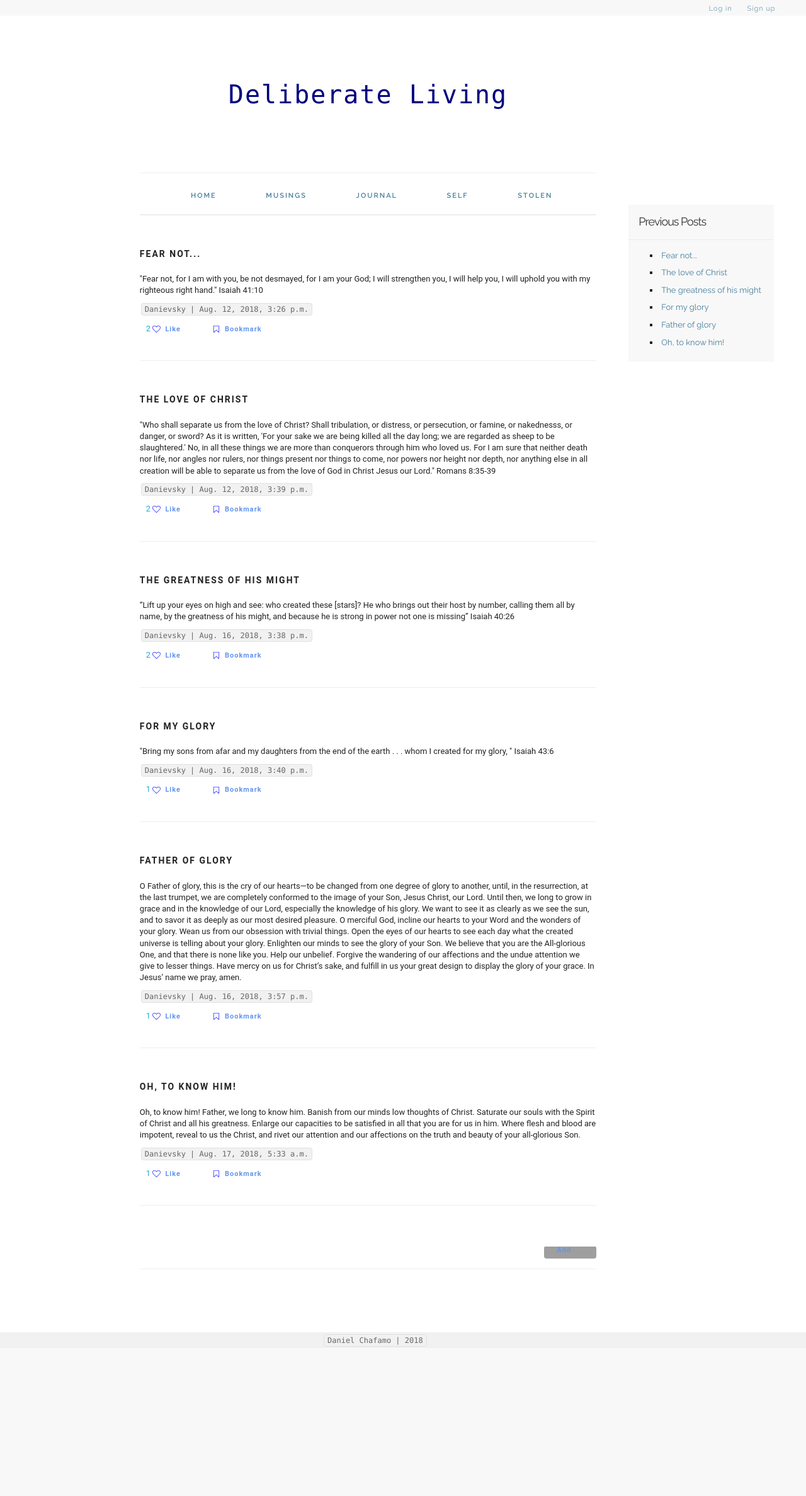
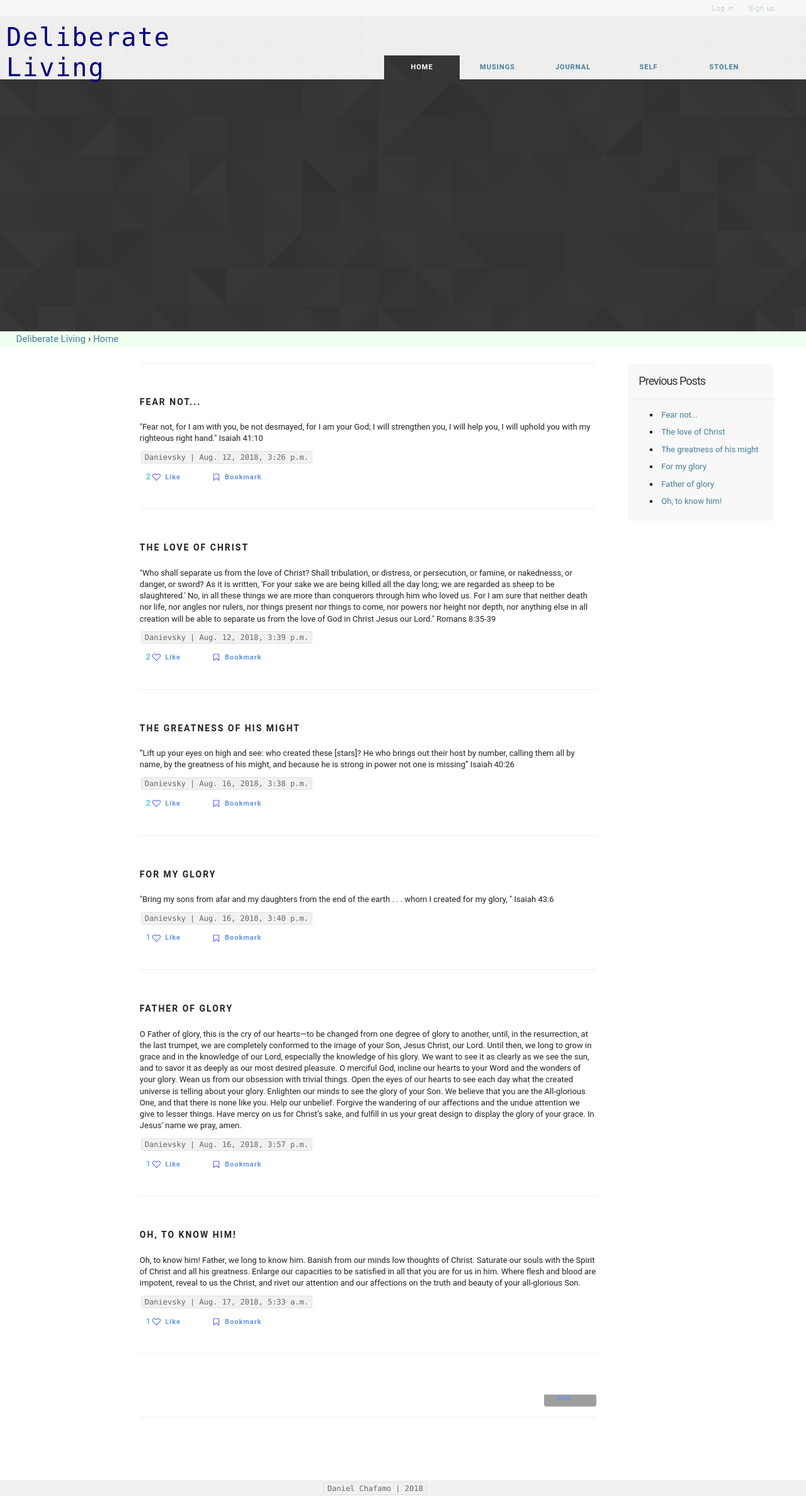
Before and after one commit to DanielChafamo/HASALUMS, a Django app: page /home/ in a window 1280 px wide; the page is wider, and only the part inside the window is pictured. Shown: that part at 63% size. Before the commit the page ends 2138 px from the top of that part, so only its background shows below. Run offline with Django 3.2, Linux system fonts and the light colour scheme; data comes from the database, SQL or seed files in the repository; both versions use the stored data as it was after the commit; parts of the project's set-up code (start-up, migrations or seed data) failed here and were passed over; some libraries are stand-ins or nearby versions; grey boxes are pictures that could not be loaded.

Commit message:
added breadcrums and landing page nav

```diff
--- a/Cogito/static/Cogito/css/custom.css
+++ b/Cogito/static/Cogito/css/custom.css
@@ -1,10 +1,21 @@
-.container {
-  max-width: 800px;
+.blackboard {
+  background: url('../img/bg4.png');
+  height: 40rem;
+  width: 100%;
 }
 
-.header {
-  margin-top: 6rem;
-  text-align: center;
+.breadcrums {
+  font-family: "Roboto", "Lucida Grande", Verdana, Arial, sans-serif;
+  background: honeydew;
+  padding-left: 2%;
+}
+
+.pagecrums {
+/*  font-family: "Roboto", "Lucida Grande", Verdana, Arial, sans-serif;
+  background: honeydew;
+  padding-left: 2%;
+  height:800px;
+  width:100%;*/
 }
 
 .value-prop {
@@ -169,19 +141,30 @@
 /* Larger than tablet */
 @media (min-width: 750px) {
   /* Navbar */
+  .title {
+    letter-spacing: .2rem;
+    color: navy;
+    font-family: monospace;
+    font-size: 4.0rem;
+    font-weight: 100;
+    float: left;
+    padding-right: 400px;
+    padding-top: 10px;
+    width: 200px;
+  }
+
   .navbar + .docs-section {
     border-top-width: 0;
   }
 
+
   .navbar,
   .navbar-spacer {
+    margin-top: 25px;
     display: block;
-    padding-left: 7.5%;
-    width: 92.5%;
-    height: 6.5rem;
-    background: #fff;
+    height: 10rem;
     z-index: 99;
-    border-top: 1px solid #eee;
+    background: url('../img/sos.png');
     border-bottom: 1px solid #eee;
   }
 
@@ -196,118 +179,47 @@
   .navbar-list {
     list-style: none;
     margin-bottom: 0;
+    padding-top:50px;
   }
 
   .navbar-item {
+    min-width: 67px;
     position: relative;
     float: left;
     margin-bottom: 0;
+    text-align: center;
   }
 
+
   .navbar-link {
-    text-transform: uppercase;
-    font-size: 11px;
-    font-weight: 600;
-    letter-spacing: .2rem;
-    margin-right: 35px;
-    text-decoration: none;
-    line-height: 6.5rem;
-    color: #222;
+    width: 120px;
+    margin-bottom: 0;
+    border-radius: 0;
+    border: none;
+    margin-top: 11%;
+  }
+
+  .navbar-link:focus {
+    color: #FFF;
+    background: url('../img/bg4.png');
+  }
+
+  .navbar-link:hover {
+    color: #FFF;
+    background: url('../img/bg4.png');
   }
 
   .navbar-link.active {
-    color: #33C3F0;
+    color: #FFF;
+    background: url('../img/bg4.png');
   }
 
-  .has-docked-nav .navbar {
+  .has-docked-crum .breadcrums {
     position: fixed;
     top: 25px;
-    left: -10px;
-    padding-left: 0%;
     width: 100%;
   }
 
-  .has-docked-nav .navbar-spacer {
-    display: block;
-  }
-
-  .has-docked-nav .navbar > .container {
-    width: 80%;
-  }
-
-  /* alternative */
-/*  body {
-    background: #f8f8f8;
-  }
-
-  .seven.columns {
-    background: white;
-    padding: 3%;
-  }
-
-  .navbar + .docs-section {
-    border-top-width: 0;
-  }
-
-  .navbar,
-  .navbar-spacer {
-    display: block;
-    padding-left: 7.5%;
-    width: 92.5%;
-    height: 6.5rem;
-    background: #fff;
-    z-index: 99;
-    border-top: 1px solid #eee;
-    border-bottom: 1px solid #eee;
-  }
-
-  .navbar-spacer {
-    display: none;
-  }
-
-  .navbar > .container {
-    width: 100%;
-  }
-
-  .navbar-list {
-    list-style: none;
-    margin-bottom: 0;
-  }
-
-  .navbar-item {
-    position: relative;
-    float: left;
-    margin-bottom: 0;
-  }
-
-  .navbar-link {
-    text-transform: uppercase;
-    font-size: 11px;
-    font-weight: 600;
-    letter-spacing: .2rem;
-    margin-right: 35px;
-    text-decoration: none;
-    line-height: 6.5rem;
-    color: #222;
-  }
-
-  .navbar-link.active {
-    color: #33C3F0;
-  }
-
-  .has-docked-nav .navbar {
-    position: fixed;
-    top: 25px;
-    left: 20%;
-    padding-left: 4%;
-    width: 47%;
-  }
-
-  .has-docked-nav .navbar-spacer {
-    display: block;
-  }
-
-  */
 
   /* Popover */
   .popover.open {
--- a/Cogito/static/Cogito/css/index.css
+++ b/Cogito/static/Cogito/css/index.css
@@ -1,16 +1,5 @@
+.pagecrums {
 
-.title {
-  margin-bottom: 100px;
-  letter-spacing: .2rem;
-  color: navy;
-  font-family: monospace;
-  font-size: 4.0rem;
-  font-weight: 100;
-}
-
-.navbar-item {
-  padding-left:4%;
-  padding-right: 2.5%;
 }
 
 .borderedbox {
@@ -19,14 +8,12 @@
 
 .sidebar {
   width: 18% !important;
-  margin-top: 24%;
-  /*margin-top: 24%; */
+  margin-top: 10px;
 }
 
 #id_text {
   height: 300px !important;
   width: 75%;
-
 }
 
 /* Top and Bottom Rows */
@@ -35,6 +22,7 @@
   width: 100%;
   background: #f8f8f8;
   position: fixed;
+  top:0;
 }
 
 .logup {
@@ -68,7 +56,7 @@
 
 .bottom_row {
   height: 25px;
-  width: 100%;
+  width: 60%;
   background: #f1f1f1;
   padding-left: 40%;
   /*position: fixed;*/
@@ -158,7 +146,7 @@ a:focus, a:hover {
 }
 
 a:focus {
-    text-decoration: underline;
+    /*text-decoration: underline;*/
 }
 
 a img {
--- a/Cogito/static/Cogito/css/skeleton.css
+++ b/Cogito/static/Cogito/css/skeleton.css
@@ -124,7 +124,7 @@ body {
   font-size: 1.5em; /* currently ems cause chrome bug misinterpreting rems on body element */
   line-height: 1.6;
   font-weight: 400;
-  font-family: "Raleway", "HelveticaNeue", "Helvetica Neue", Helvetica, Arial, sans-serif;
+  font-family: "Roboto", "Lucida Grande", Verdana, Arial, sans-serif;
   color: #222; }
 
 
--- a/Cogito/templates/Cogito/site_base.html
+++ b/Cogito/templates/Cogito/site_base.html
@@ -20,39 +20,30 @@
   </div>
 </div>
 
-<div class="row">
-  <div class="two columns" style="margin-top: 2%">
-    {% block leftsidebar %}
-    {% endblock %}
-
-  </div>
-  <div class="seven columns" style="margin-top: 2%">
-
-
-     <!-- Main Page Title
-      ----------------------------------------------->
-    <section class="header">
-      <h1 class="title" id="maintitle">Deliberate Living</h1>
-    </section>
-
-    <div class="navbar-spacer"></div>
-
 
 <!-- Navigation bar
   ----------------------------------------------->
+<div class="navbar-spacer"></div>
 
 <nav class="navbar">
+   <!-- Main Page Title
+    ----------------------------------------------->
+
   <div class="container navcont">
+    <h1 class="title" id="maintitle">Deliberate Living</h1>
+
     <ul class="navbar-list">
     {% for direc in site_struct %}
       {% if direc.1|length == 1 %}
         <li class="navbar-item">
           {% with "Cogito:"|add:direc.1.0 as cur_url %}
-                <a class="navbar-link" href="{% url cur_url %}"> {{ direc.0 }} </a> </li>
+            <a class="navbar-link button {% if category == direc.1.0%} active {% endif %}"
+               href="{% url cur_url %}"> {{ direc.0 }} </a> </li>
           {% endwith %}
       {% else %}
         <li class="navbar-item">
-              <a class="navbar-link" href="#" data-popover="#codeNavPopover{{ forloop.counter }}">
+          <a class="navbar-link button {% if category in direc.1 %} active {% endif %}"
+             href="#" data-popover="#codeNavPopover{{ forloop.counter }}">
               {{ direc.0 }} </a>
           <div id="codeNavPopover{{ forloop.counter }}" class="popover">
             <ul class="popover-list">
@@ -72,6 +63,47 @@
   </div>
 </nav>
 
+<div class="blackboard">
+</div>
+
+<div class="breadcrums">
+  <a href="{% url 'Cogito:home' %}">Deliberate Living</a>
+  {% for direc in site_struct %}
+    {% if direc.1|length == 1 and direc.1.0 == category %}
+      &rsaquo;
+      {% with "Cogito:"|add:direc.1.0 as cur_url %}
+        <a href="{% url cur_url %}"> {{ direc.1.0| capfirst }} </a>
+      {% endwith %}
+    {% else %}
+      {% if category in direc.1 %}
+        &rsaquo;
+        {% with "Cogito:"|add:direc.0 as cur_url %}
+          <a> {{ direc.0| capfirst }} </a>
+        {% endwith %}
+      {% endif %}
+      {% for page in direc.1 %}
+        {% if page == category %}
+          &rsaquo;
+          {% with "Cogito:"|add:page as cur_url %}
+            <a href="{% url cur_url %}"> {{ page|capfirst }} </a>
+          {% endwith %}
+        {% endif %}
+      {% endfor %}
+    {% endif %}
+  {% endfor %}
+</div>
+
+
+<div class="row">
+  <div class="two columns" style="margin-top: 2%">
+    {% block leftsidebar %}
+    <div class="pagecrums">
+
+    </div>
+    {% endblock %}
+
+  </div>
+  <div class="seven columns" style="margin-top: 2%">
     {% block bodycenter %}
     {% endblock %}
 
```
Also changed, not shown: other parts of Cogito/static/Cogito/css/custom.css (+7 -90 lines), Cogito/static/Cogito/js/site.js (+28 -21 lines), Cogito/models.py (line endings or trailing spaces), db.sqlite3, 1 other file. Lines whose indentation alone changed are shown as unchanged.
